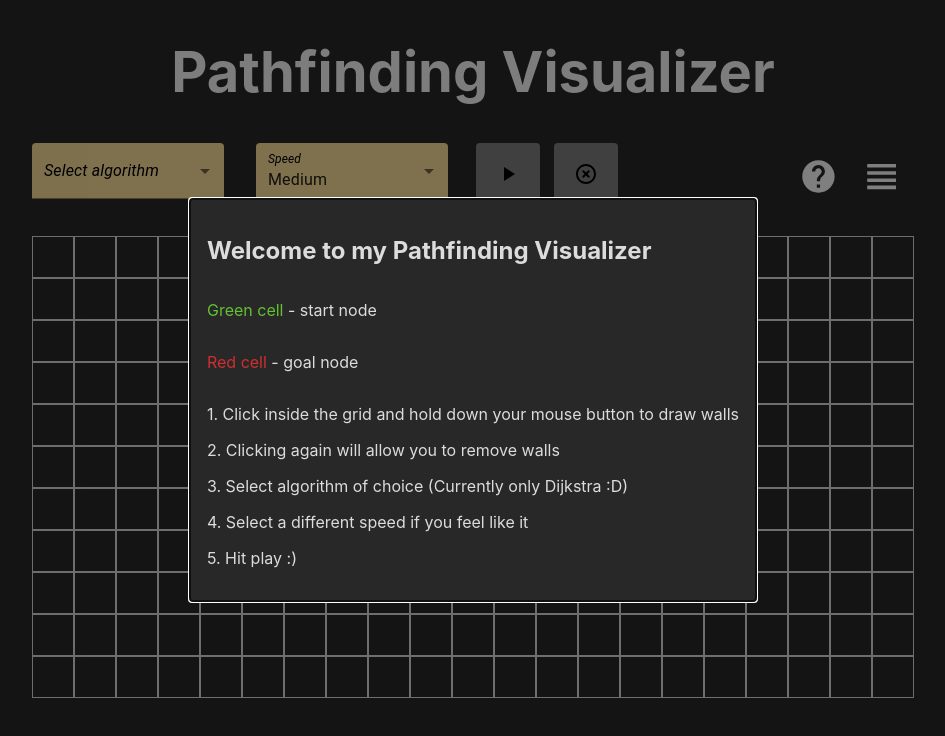
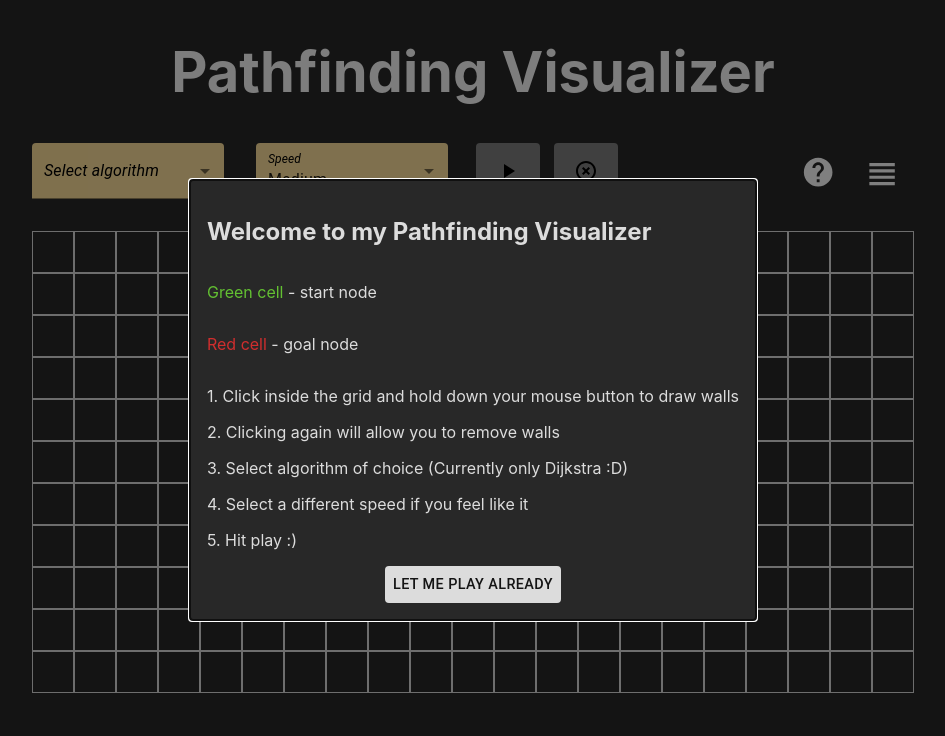
Before and after one commit to martinstiles/pathfinding-visualizer, a React (Create React App) app: page / in a window 1280 px wide. Shown: the top 736 px of the page, without its empty margins (167-1112 px from the left). Built offline with nearby package versions, Linux system fonts and the light colour scheme.

Commit message:
added button to close modal

```diff
--- a/src/algorithms/dijkstra.js
+++ b/src/algorithms/dijkstra.js
@@ -18,6 +18,8 @@ const getHelperNodes = (nodes) => {
   })
   return helperNodes
 }
+
+// TODO: MAKE FUNCTION FOR ADD TO changedNodesInorder
 
 export const Dijkstra = (nodes, source, speed, setUpdateHook, setRunState) => {
   const changedNodesInOrder = []
@@ -42,6 +44,14 @@ export const Dijkstra = (nodes, source, speed, setUpdateHook, setRunState) => {
   while (Q.array.length !== 0) {
     const U = Q.getFirstElem() // gets node with shortest distance and removes it from Q
     //console.log(U)
+    const prevType = U.type
+    // OPTION TO ADD YELLOW MARKER FOR DIJKSTRA
+    /*changedNodesInOrder.push({
+      rowIndex: U.rowIndex,
+      colIndex: U.colIndex,
+      type: 'test'
+    })*/
+
     const neighboors = getNeighboors(helperNodes, U)
 
     for (let i = 0; i < neighboors.length; i++) {
@@ -59,14 +69,19 @@ export const Dijkstra = (nodes, source, speed, setUpdateHook, setRunState) => {
         V.dist = alt
         V.prev = [U.rowIndex, U.colIndex] // We keep track of index instead of node for memory purposes -> Becomes a long chain
       }
-      changedNodesInOrder.push(
+      /*changedNodesInOrder.push(
         {
           rowIndex: V.rowIndex,
           colIndex: V.colIndex,
           type: 'visited'
         }
-      )
+      )*/
     }
+    changedNodesInOrder.push({
+      rowIndex: U.rowIndex,
+      colIndex: U.colIndex,
+      type: prevType
+    })
   }
 
   if (goalNode) {
--- a/src/views/buttonGroup/buttonGroup.js
+++ b/src/views/buttonGroup/buttonGroup.js
@@ -53,6 +53,7 @@ const ButtonGroup = (props) => {
           <div style={{color: 'black', fontStyle: 'italic'}}>Select algorithm</div>
         </InputLabel>
         <Select style={selectStyle} value={algorithm} onChange={handleAlgorithmChange} label="Algorithm" autoWidth={true}>
+
           <MenuItem value={'dijkstra'}>Dijkstra</MenuItem>
         </Select>
       </FormControl>
@@ -86,7 +87,7 @@ const ButtonGroup = (props) => {
       </Button>
       </div>
 
-      <div style={{display: 'flex', flexDirection: 'row', fontSize: '3em'}}>
+      <div style={{display: 'flex', flexDirection: 'row', fontSize: '2.65em'}}>
         <TransitionModal />
         <MoreMenu />
       </div>
--- a/src/views/buttonGroup/modal.js
+++ b/src/views/buttonGroup/modal.js
@@ -62,6 +62,13 @@ const TransitionsModal = () => {
             <p> 3. Select algorithm of choice (Currently only Dijkstra :D) </p>
             <p> 4. Select a different speed if you feel like it </p>
             <p> 5. Hit play :)  </p>
+            <div style={{textAlign: 'center'}}>
+              <Button
+                style={{color: `rgb(${[20,20,20]})`, backgroundColor: `rgb(${[220,220,220]})`, fontSize: '0.9em'}}
+                onClick={handleClose}>
+                Let me play already
+              </Button>
+            </div>
           </div>
         </Fade>
       </Modal>
```
